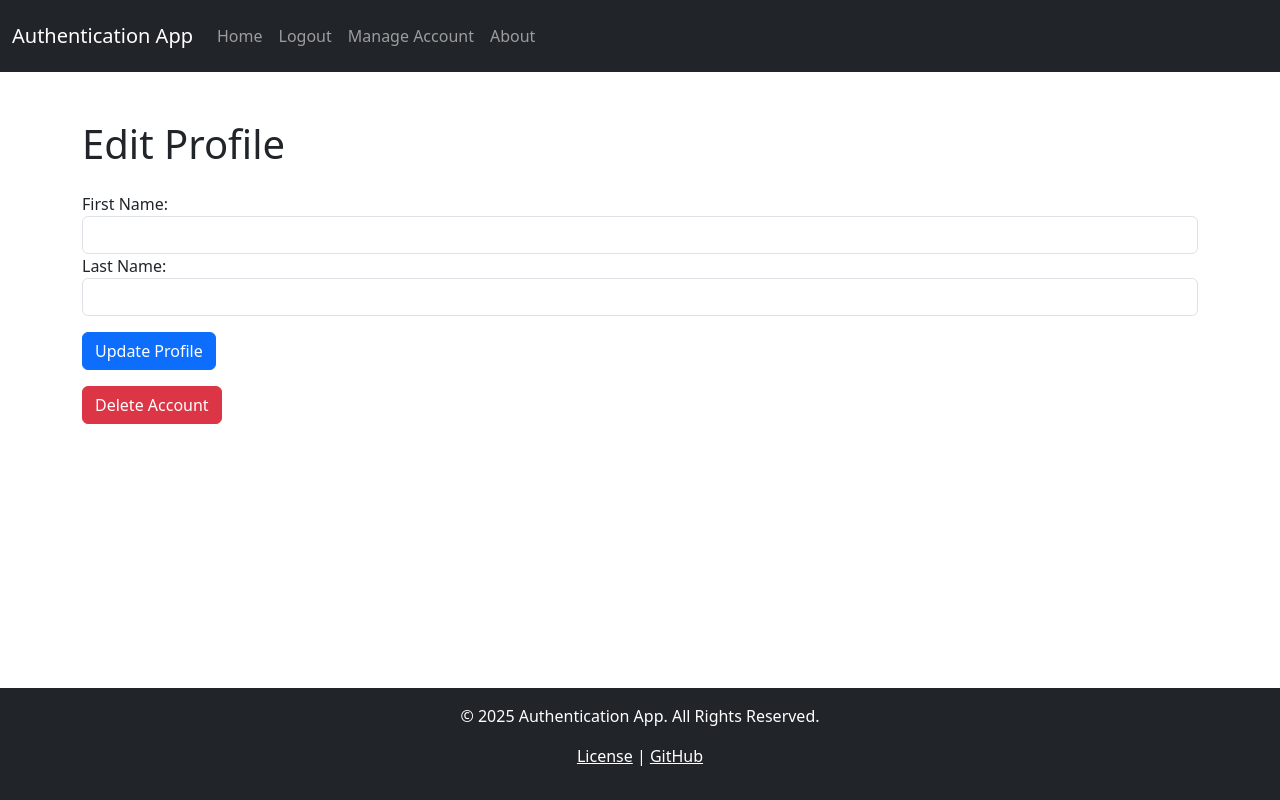
After one commit to vuong1510/Authapp, a Flask app: page /edit-profile in a window 1280 px wide. The commit adds this page. Run offline with Flask 3, Linux system fonts and the light colour scheme; the visitor is signed in with stand-in values (Sample User, id 1).

Commit message:
Modified index.html, added edit profile and account deletion

```diff
--- a/app.py
+++ b/app.py
@@ -1,11 +1,12 @@
 import os, secrets
 from flask import Flask, request, render_template, redirect, url_for, session
+from flask_session import Session
 from flask_sqlalchemy import SQLAlchemy
 from flask_login import LoginManager, UserMixin, login_user, logout_user, login_required, current_user
 from authlib.integrations.flask_client import OAuth
 from flask_wtf import FlaskForm
-from wtforms import StringField, PasswordField
-from wtforms.validators import DataRequired
+from wtforms import StringField, PasswordField, SubmitField
+from wtforms.validators import DataRequired, Length
 
 app = Flask(__name__)
 
@@ -21,6 +22,9 @@ oauth = OAuth(app)
 app.config['SESSION_TYPE'] = 'filesystem'
 app.config['SESSION_PERMANENT'] = False
 app.config['SESSION_USE_SIGNER'] = True
+app.config['SESSION_KEY_PREFIX'] = 'flask_'
+app.config['SESSION_FILE_DIR'] = './.flask_session'
+Session(app)
 
 microsoft = oauth.register(
     name = 'microsoft',
@@ -39,6 +43,12 @@ class User(UserMixin, db.Model):
     id = db.Column(db.Integer, primary_key=True)
     username = db.Column(db.String(100), nullable=False, unique=True)
     password = db.Column(db.String(100), nullable=False) # should be hashed later
+    firstName = db.Column(db.String(100), nullable=True)
+    lastName = db.Column(db.String(100), nullable=True)
+
+    @property
+    def is_authenticated(self):
+        return True
 
 # creates the database tables
 with app.app_context():
@@ -49,6 +59,12 @@ with app.app_context():
 class LoginForm(FlaskForm):
     username = StringField('Username', validators=[DataRequired()])
     password = PasswordField('Password', validators=[DataRequired()])
+
+# update profile form class for manage-account
+class UpdateProfileForm(FlaskForm):
+    first_name = StringField("First Name", validators=[DataRequired(), Length(max=50)])
+    last_name = StringField("Last Name", validators=[DataRequired(), Length(max=50)])
+    submit = SubmitField("Update Profile")
 
 
 # loads the user
@@ -90,7 +106,8 @@ def getAToken():
     token = microsoft.authorize_access_token()
 
     # store the token in the session for future use
-    session['access_token'] = token
+    session['access_token'] = token.get('access_token')
+    session['refresh_token'] = token.get('refresh_token')
 
     # get user information from the Microsoft Graph API, currently we're doing nothing with it
     user_info = microsoft.get('https://graph.microsoft.com/v1.0/me').json()
@@ -99,16 +116,53 @@ def getAToken():
 
     # if the user does not exist, create a new one
     if user is None:
-        user = User(username=user_info['userPrincipalName'], password='')
+        user = User(username=user_info['userPrincipalName'], firstName=user_info['givenName'], lastName=user_info['surname'], password='')
         db.session.add(user)
         db.session.commit()
 
     # Log the user in
     login_user(user)
 
+    # Let Flask-Login know who is logged in
+    session['user_id'] = user.id
+
     #Redirect to the home page
     return(redirect(url_for('home')))
 
+@app.route("/edit-profile", methods=["GET", "POST"])
+@login_required
+def edit_profile():
+    form = UpdateProfileForm()
+
+    if form.validate_on_submit():
+        current_user.firstName = form.first_name.data.strip()
+        current_user.lastName = form.last_name.data.strip()
+        db.session.commit()
+        return(redirect(url_for('home')))
+
+    # Prefills the fields with existing user data
+    form.first_name.data = current_user.firstName
+    form.last_name.data = current_user.lastName
+
+    return(render_template('edit-profile.html', form=form))
+
+@app.route('/delete-account', methods=['POST'])
+@login_required
+def delete_account():
+    user = User.query.get(current_user.id)
+
+    if user:
+        # delete user from the database
+        db.dession.delete(user)
+        db.session.commit()
+
+        # log out
+        logout_user()
+        session.clear()
+
+        return(redirect(url_for('home')))
+
+    return(redirect(url_for('edit_profile')))
 
 # logout route, logs out the user, obviously
 @app.route('/logout')
--- a/templates/base.html
+++ b/templates/base.html
@@ -18,20 +18,29 @@
                     <li class="nav-item">
                         <a class="nav-link" href="/home">Home</a>
                     </li>
+
                     {% if current_user.is_authenticated %}
                     <li class="nav-item">
                         <!-- Show logout when the user is authenticated-->
                         <a class="nav-link" href="/logout">Logout</a>
                     </li>
+                    <li class="nav-item">
+                        <!-- Show account dashboard when the user is authenticated-->
+                        <a class="nav-link" href="/edit-profile">Manage Account</a>
+                    </li>
+
                     {% else %}
+
                     <li class="nav-item">
                         <!-- Show login when the user is not authenticated-->
                         <a class="nav-link" href="/login">Login</a>
                     </li>
-                    {% endif %}
                     <li class="nav-item">
                         <a class="nav-link" href="/login-microsoft">Azure Login</a>
                     </li>
+
+                    {% endif %}
+
                     <li class="nav-item">
                         <a class="nav-link" href="/about">About</a>
                     </li>
@@ -48,7 +57,7 @@
     </div>
 
     <!-- Footer -->
-    <footer class="bg-dark text-white text-center py-4 mt-auto">
+    <footer class="bg-dark text-white text-center py-3 mt-auto">
         <p>&copy; 2025 Authentication App. All Rights Reserved.</p>
         <p><a href="/license" class="text-white">License</a> | <a href="https://github.com/ParkerTraxler/Authapp" class="text-white">GitHub</a></p>
     </footer>
--- /dev/null
+++ b/templates/edit-profile.html
@@ -0,0 +1,23 @@
+{% extends 'base.html' %}
+{% block title %}Edit Profile{% endblock %}
+{% block page_header %}Edit Profile{% endblock %}
+{% block content %}
+
+<form method="POST">
+    {{ form.hidden_tag() }}
+
+    <label for="first_name" class="mt-3">First Name:</label>
+    {{ form.first_name(class="form-control")}}
+
+    <label for="last_name">Last Name:</label>
+    {{ form.last_name(class="form-control")}}
+
+    <button type="submit" class="btn btn-primary mt-3">{{ form.submit.label }}</button>
+</form>
+
+ <!-- delete account button -->
+ <form method="POST" action="{{ url_for('delete_account') }}" onsubmit="return confirm('Are you certain you wish to delete your account? This cannot be undone.')">
+    <button type="submit" class="btn btn-danger mt-3">Delete Account</button>
+ </form>
+
+{% endblock %}
```
Also changed, not shown: templates/index.html (+13 -1 lines).
